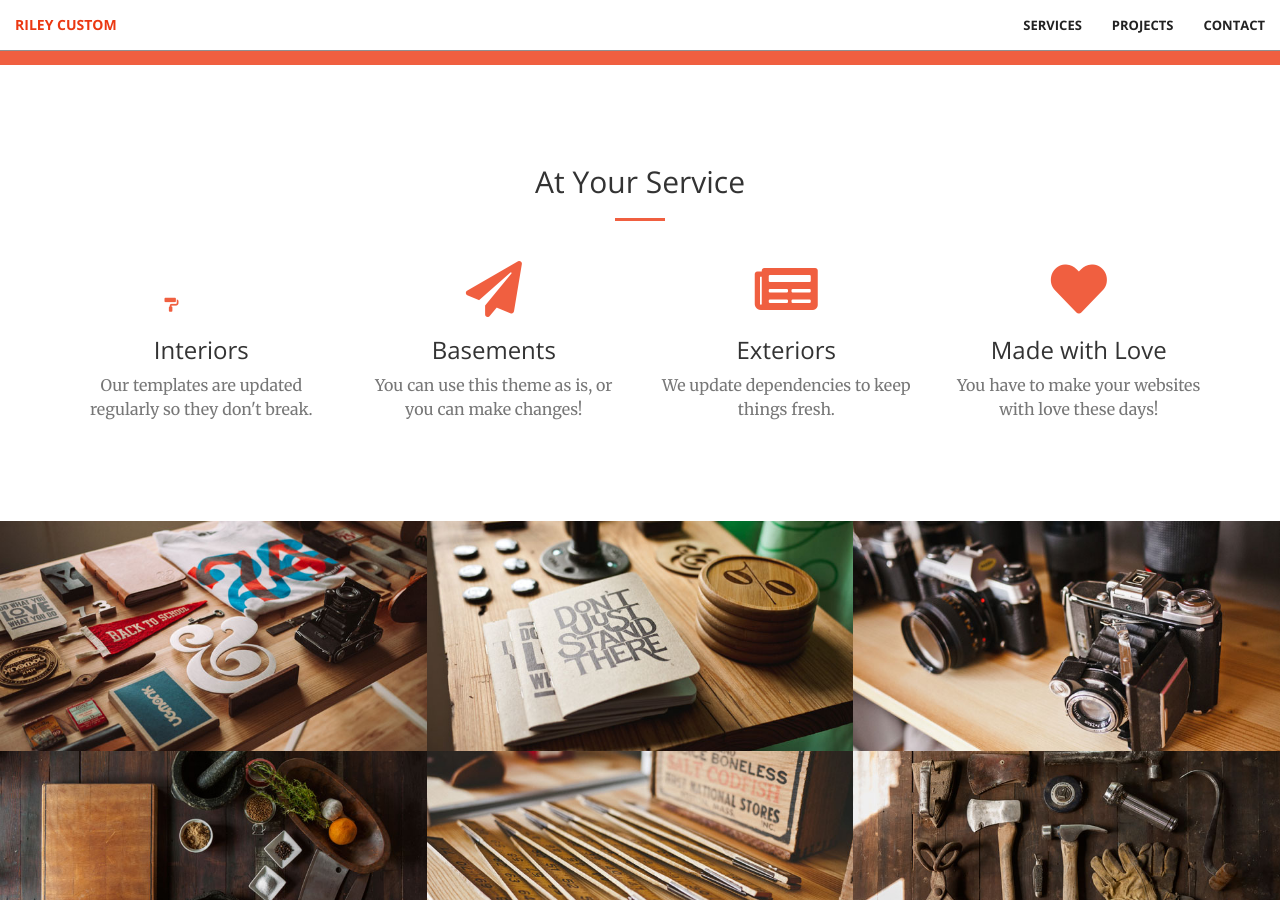
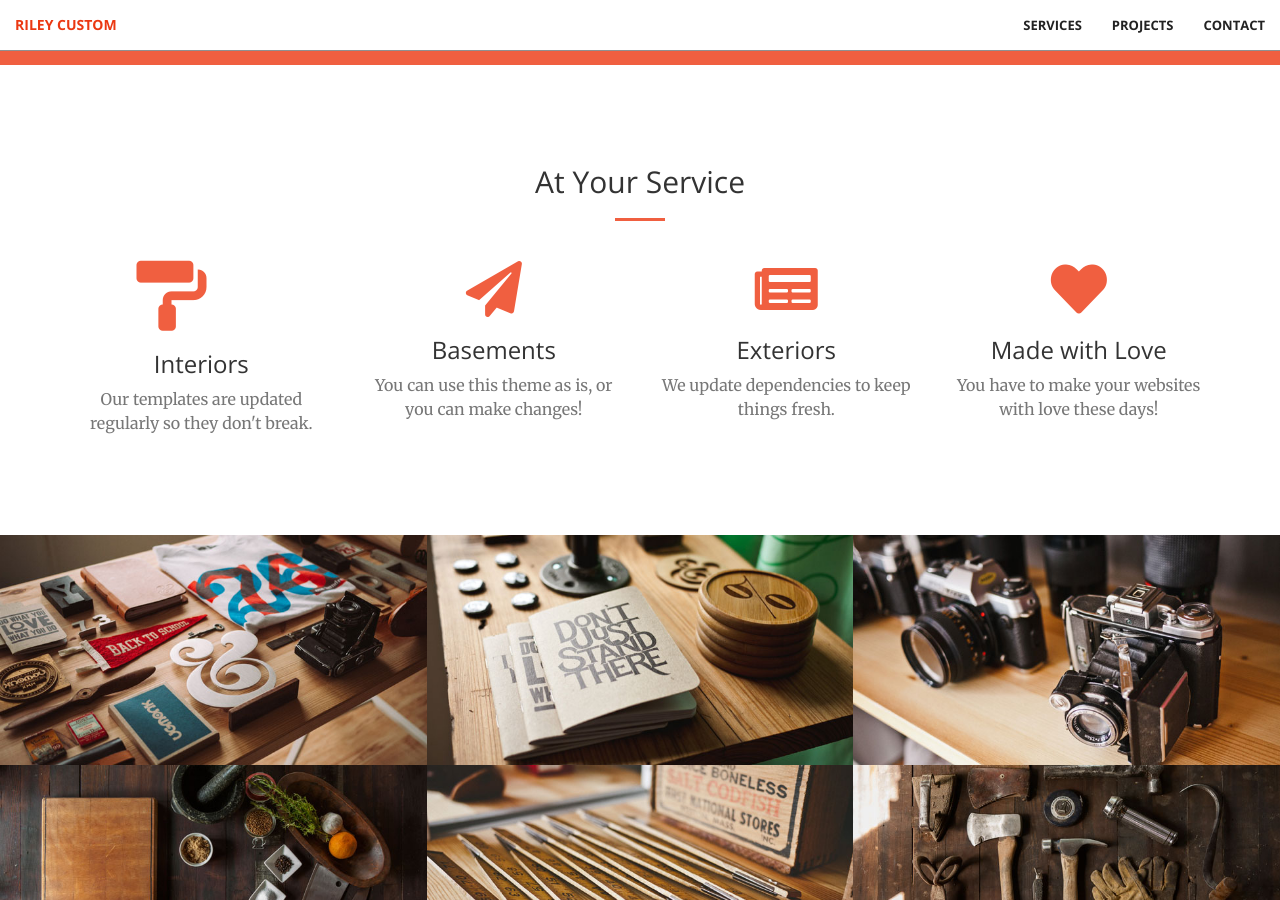
Before and after one commit to onchino/Riley-Custom-Painting, a Jekyll site: the page built from index.html, in a window 1280 px wide and 900 px high, scrolled down 1229 px. Built offline with Jekyll 4.4.1, drawn with Linux system fonts in a browser that asks for light colours; nearby versions of some CDN libraries.

Commit message:
Update services.html

```diff
--- a/_includes/services.html
+++ b/_includes/services.html
@@ -11,7 +11,7 @@
         <div class="row">
             <div class="col-lg-3 col-md-6 text-center">
                 <div class="service-box">
-                    <i class="fas fa-paint-roller wow bounceIn text-primary"></i>
+                    <i class="fas fa-paint-roller fa-5x wow bounceIn text-primary"></i>
                     <i class="fa fa-4x fa-diamond wow bounceIn text-primary"></i>
                     <h3>Interiors</h3>
                     <p class="text-muted">Our templates are updated regularly so they don't break.</p>
```
